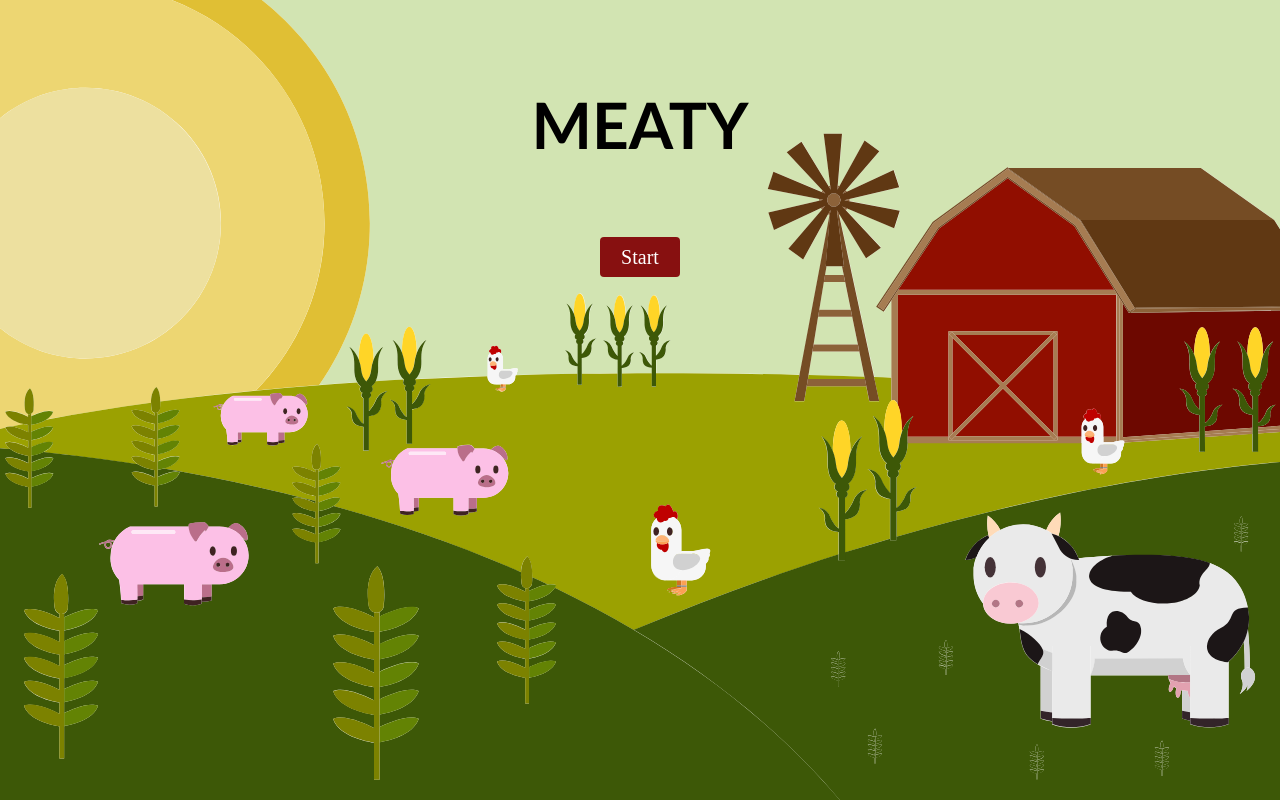
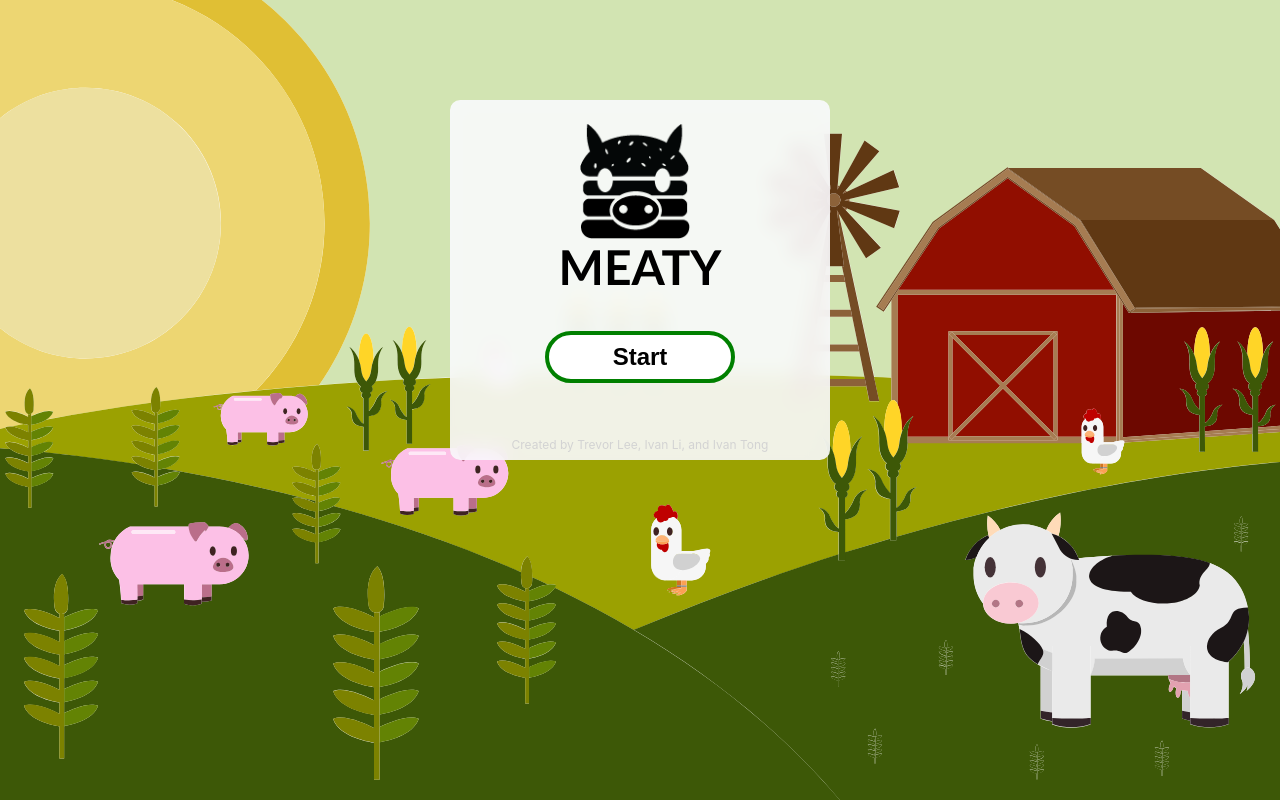
Before and after one commit to trevortylerlee/meatyV2, a Next.js app: page / in a window 1280 px wide. Built offline with nearby package versions, Linux system fonts and the light colour scheme; no server answers.

Commit message:
add widget to index screen

```diff
--- a/pages/index.js
+++ b/pages/index.js
@@ -1,6 +1,8 @@
+import { motion } from 'framer-motion';
 import styled from 'styled-components';
 import { useRouter } from 'next/router';
 import useSound from 'use-sound';
+
 
 const Cont = styled.div`
 display:flex;
@@ -12,10 +14,9 @@ const ContentCont = styled.div`
 position:absolute;
 display:flex;
 flex-direction:column;
-align-items:center;
 justify-content:center;
-top:0;
-height:40vh;
+top:80px;
+height:0vh;
 width:100vw;
 `
 
@@ -24,20 +25,74 @@ height:100vh;
 width:100vw;
 object-fit:cover;
 `
-const Logo = styled.h1`
+const Logotype = styled.h1`
 position:relative;
-font: bold 64px Gill Sans, sans-serif;
+font: bold 48px Gill Sans, sans-serif;
+top: -16px;
+margin: 0;
 `
 const Start = styled.button`
 position:relative;
-margin-top:2rem;
-height:40px;
-width:80px;
-border:none;
-border-radius:4px;
-background:#871010;
-color:white;
-font:20px Ubuntu;
+background: white;
+margin: 0 auto;
+padding: 0.5rem 4rem;
+border-radius: 30px;
+border: 4px solid green;
+font-size: 1.5rem;
+margin-top: 20px;
+font-weight: bold;
+
+&:hover {
+    color: white;
+    background-color: green;
+    cursor: pointer;
+    text-decoration: underline;
+    transition: 0.3s;
+}
+&:active {
+    top: 2px;
+}
+`
+
+const Tile = styled.div`
+    position: relative;
+    text-align: center;
+    margin: 0 auto;
+    width: 380px;
+    background: rgba(250,250,255,0.9);
+    backdrop-filter: saturate(180%) blur(10px);
+    height: 60vh;
+    margin-top: 400px;
+    border-radius: 10px;
+    padding-top: 1.5rem;
+    padding-bottom: 1.5rem;
+    min-height: 360px;
+
+    .logoCont {
+        overflow: visible;
+        position: relative;
+        place-content: center;
+        height: 130px;
+        display: flex;
+    }
+    .logo {
+        background-image: url("/misc/logo.png");
+        background-size: 110px;
+        background-repeat: no-repeat;
+        width: 120px;
+        height: 120px;
+    }
+
+    p {
+        position: relative;
+        margin: 0;
+        margin-top: 54px;
+        font-size: 0.75rem;
+        color: lightgray;
+    }
+    p:hover {
+        color: black;
+    }
 `
 
 export default function(){
@@ -47,7 +102,23 @@ export default function(){
     if(r.pathname === "/"){
     return <Cont>
     <ContentCont>
-        <Logo>MEATY</Logo>
+            <Tile as={motion.div} className="tipCont" initial="onLoad" animate="visible" variants={{
+                onLoad: {
+                    opacity: 0
+                },
+                visible: {
+                    opacity: 1,
+                    scale: 1,
+                    transition: {
+                        duration: 0.8
+                    }
+                }
+            }}>
+        <div className="logoCont">
+        <div className="logo">
+        </div>
+        </div>
+        <Logotype>MEATY</Logotype>
         <Start onClick={
             ()=> {
                 {farm("/sounds/farm.mp3")};
@@ -55,6 +126,9 @@ export default function(){
                 pathname:"/disclaimer",
             })
         }}>Start</Start>
+        <p>Created by Trevor Lee, Ivan Li, and Ivan Tong</p>
+
+        </Tile>
     </ContentCont>
         <Splash src='/misc/splash.svg'></Splash>
     </Cont>
```
